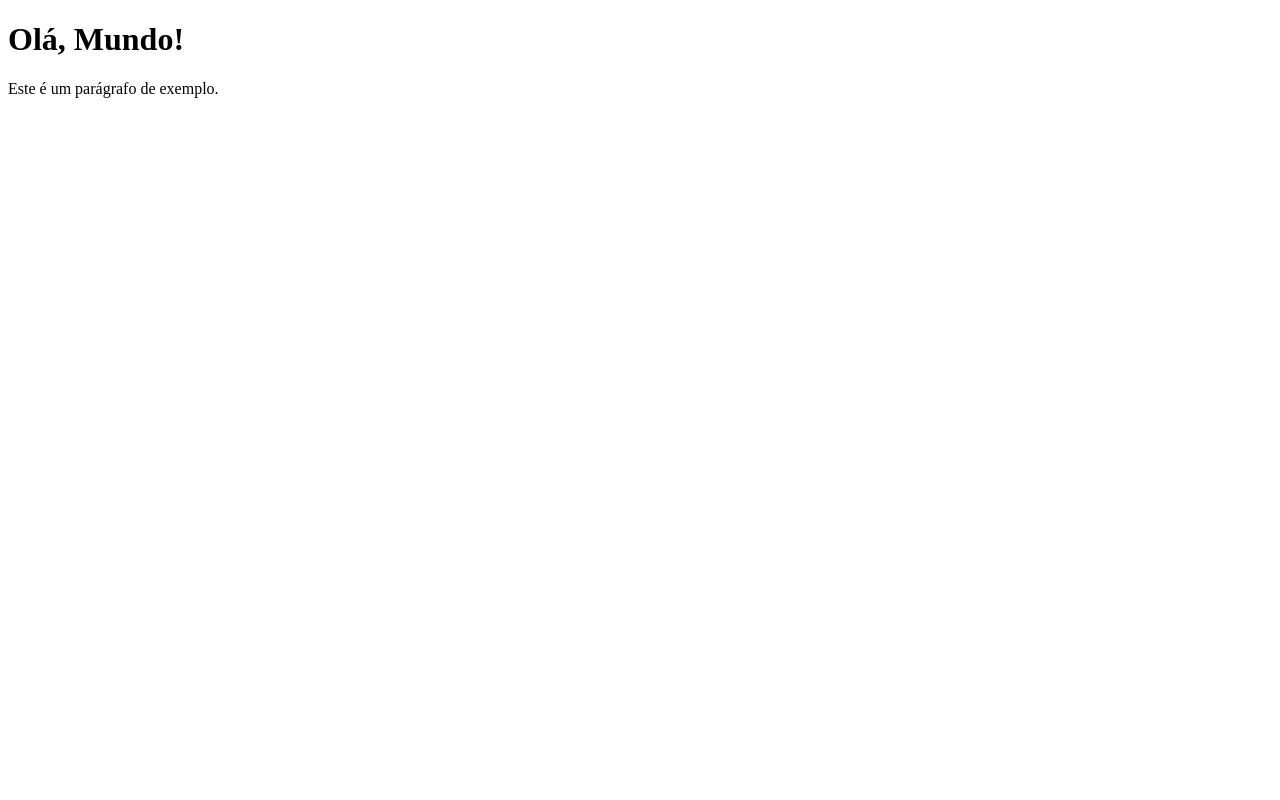
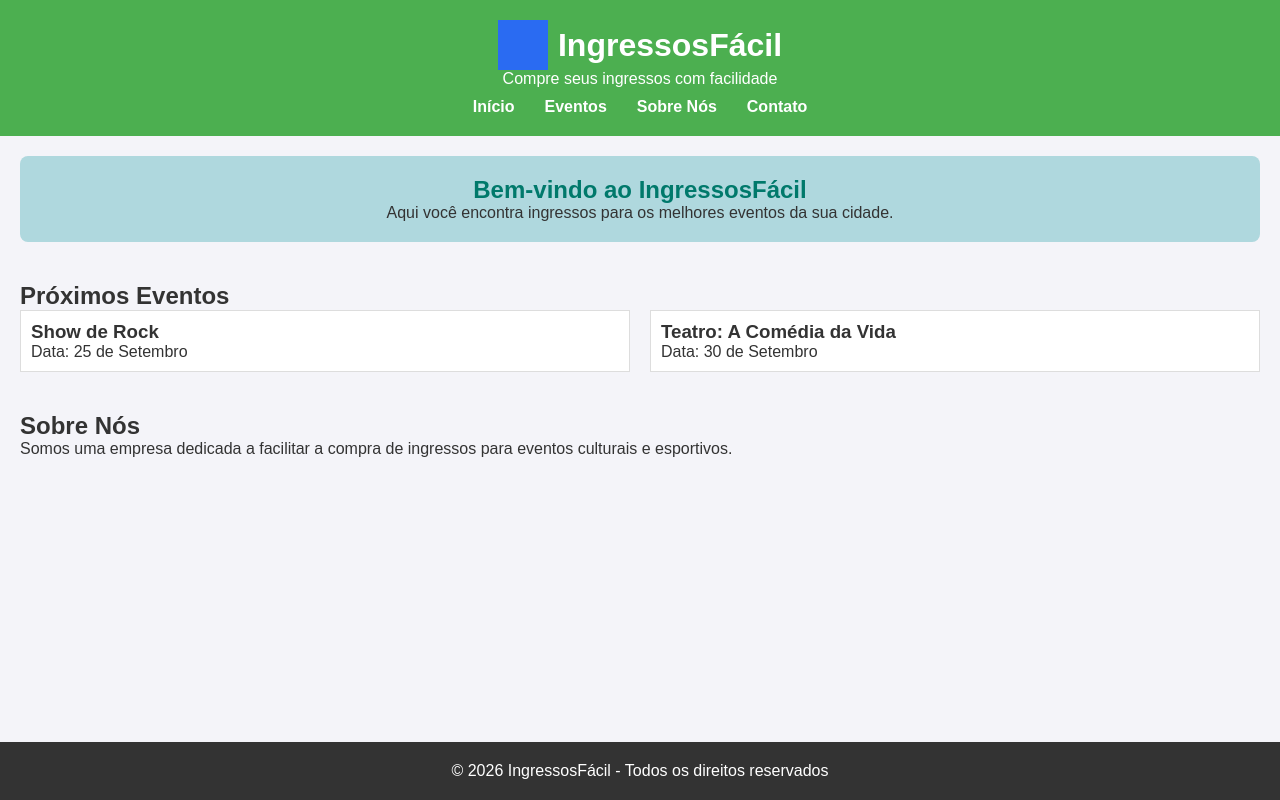
Before and after one commit to albert-wb/cc-front-end, a plain HTML site: page index.html in a window 1280 px wide. Drawn offline with Linux system fonts and the light colour scheme.

Commit message:
feat: cria a estrutura semântica inicial da página inicial do IngressosFácil

```diff
--- /dev/null
+++ b/css/styles.css
@@ -0,0 +1,94 @@
+* {
+    margin: 0;
+    padding: 0;
+    box-sizing: border-box;
+}
+
+body {
+    font-family: Arial, sans-serif;
+    background-color: #f4f4f9;
+    color: #333;
+    min-height: 100vh;
+    position: relative;
+    padding-bottom: 100px;
+}
+
+header {
+    background-color: #4CAF50;
+    padding: 20px;
+    text-align: center;
+    color: white;
+}
+
+header .logo {
+    display: flex;
+    align-items: center;
+    justify-content: center;
+}
+
+header .logo img {
+    width: 50px;
+    margin-right: 10px;
+}
+
+nav ul {
+    list-style: none;
+    display: flex;
+    justify-content: center;
+    margin-top: 10px;
+}
+
+nav ul li {
+    margin: 0 15px;
+}
+
+nav ul li a {
+    color: white;
+    text-decoration: none;
+    font-weight: bold;
+}
+
+nav ul li a:hover {
+    text-decoration: underline;
+}
+
+main {
+    padding: 20px;
+}
+
+main section {
+    margin-bottom: 40px;
+}
+
+#home {
+    background-color: #afd8de;
+    padding: 20px;
+    border-radius: 8px;
+    text-align: center;
+}
+
+#home h2 {
+    color: #00796b;
+}
+
+.eventos-container {
+    display: flex;
+    gap: 20px;
+}
+
+.evento-item {
+    background-color: #fff;
+    border: 1px solid #ddd;
+    padding: 10px;
+    flex: 1;
+}
+
+footer {
+    background-color: #333;
+    color: white;
+    text-align: center;
+    padding: 20px 0;
+    width: 100%;
+    position: absolute;
+    bottom: 0;
+}
--- a/index.html
+++ b/index.html
@@ -3,10 +3,54 @@
 <head>
     <meta charset="UTF-8">
     <meta name="viewport" content="width=device-width, initial-scale=1.0">
-    <title>Minha primeira página</title>
+    <title>Página Inicial - Venda de Ingressos</title>
+    <link rel="stylesheet" href="css/styles.css">
 </head>
 <body>
-    <h1>Olá, Mundo!</h1>
-    <p>Este é um parágrafo de exemplo.</p>
+    <header>
+        <div class="logo">
+            <img src="images/logo.png" alt="Logo do site">
+            <h1>IngressosFácil</h1>
+        </div>
+        <p>Compre seus ingressos com facilidade</p>
+        <nav>
+            <ul>
+                <li><a href="#home">Início</a></li>
+                <li><a href="#eventos">Eventos</a></li>
+                <li><a href="#sobre">Sobre Nós</a></li>
+                <li><a href="#contato">Contato</a></li>
+            </ul>
+        </nav>
+    </header>
+
+    <main>
+        <section id="home">
+            <h2>Bem-vindo ao IngressosFácil</h2>
+            <p>Aqui você encontra ingressos para os melhores eventos da sua cidade.</p>
+        </section>
+
+        <section id="eventos">
+            <h2>Próximos Eventos</h2>
+            <div class="eventos-container">
+                <div class="evento-item">
+                    <h3>Show de Rock</h3>
+                    <p>Data: 25 de Setembro</p>
+                </div>
+                <div class="evento-item">
+                    <h3>Teatro: A Comédia da Vida</h3>
+                    <p>Data: 30 de Setembro</p>
+                </div>
+            </div>
+        </section>
+
+        <section id="sobre">
+            <h2>Sobre Nós</h2>
+            <p>Somos uma empresa dedicada a facilitar a compra de ingressos para eventos culturais e esportivos.</p>
+        </section>
+    </main>
+
+    <footer>
+        <p>&copy; 2026 IngressosFácil - Todos os direitos reservados</p>
+    </footer>
 </body>
 </html>
```
